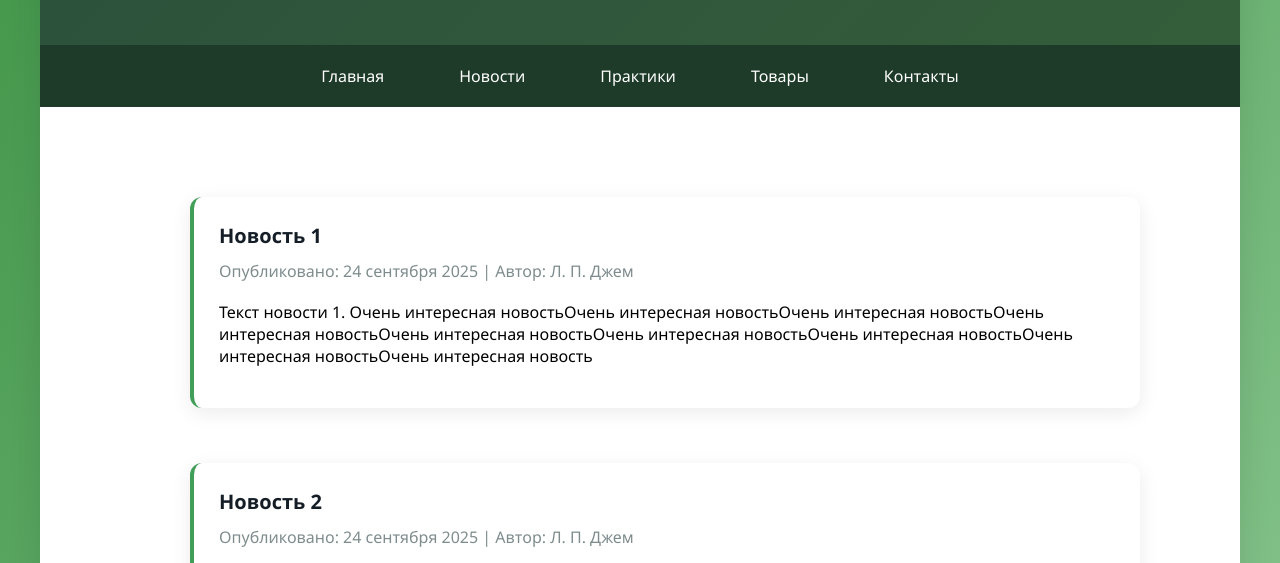
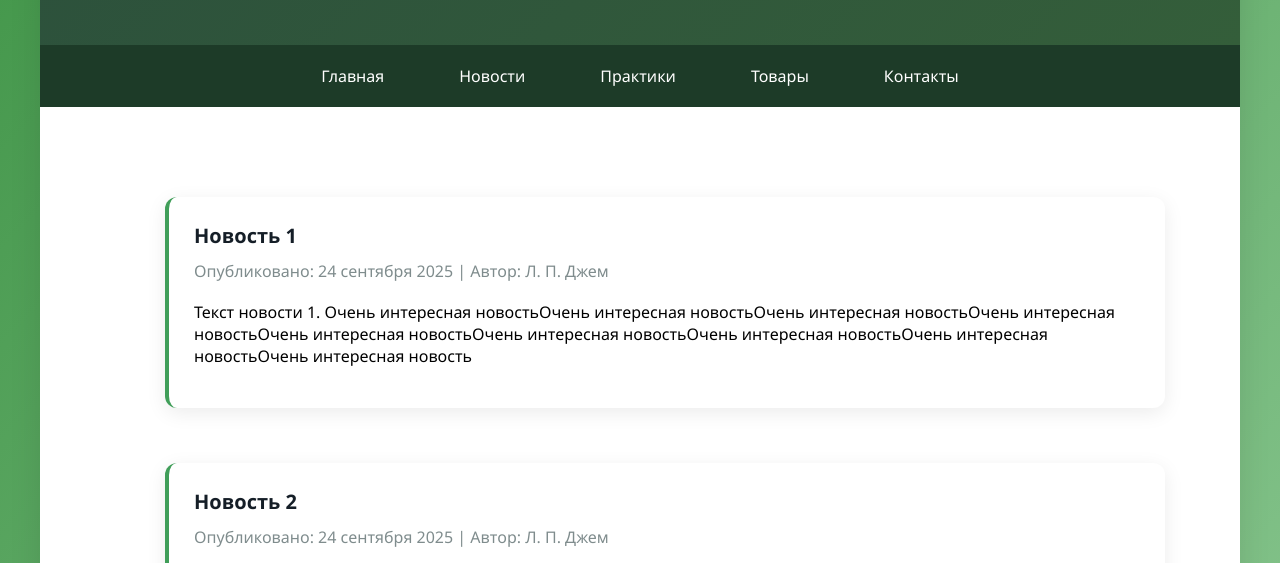
Before and after one commit to dzemlarisa/frontend-and-backend-practice, a plain HTML site: page pages/news.html in a window 1280 px wide. Shown: the part 166-729 px from the top of the page. Drawn offline with Linux system fonts and the light colour scheme.

Commit message:
исправление стиля для news

```diff
--- a/style/styles.css
+++ b/style/styles.css
@@ -201,9 +201,12 @@ main.content {
 /* ИЗМЕНЕНИЕ: Добавили CSS Grid для новостей */
 .news-grid {
  display: grid;
- grid-template-columns: repeat(auto-fit, minmax(1000px, 1fr));
+ grid-template-columns: 1fr;
  gap: 15px;
  margin: 20px 0;
+ max-width: 1000px;
+ margin-left: auto;
+ margin-right: auto;
 }
 .news-section {
 margin-top: 50px;
@@ -212,11 +215,13 @@ margin-left: 50px;
 .news-card {
  background: white; /* Белый фон карточки */
  padding: 25px; /* Внутренние отступы */
- margin: 20px 100px; /* Вертикальные отступы */
+ margin: 20px 0px; /* Вертикальные отступы */
  border-radius: 12px; /* Скругленные углы */
  box-shadow: 0 5px 20px rgba(0,0,0,0.08); /* Легкая тень */
  border-left: 4px solid #409e59; /* Синяя полоса слева */
  transition: transform 0.3s ease; /* Плавная анимация трансформации */
+ width: 100%;
+ box-sizing: border-box;
  }
  .news-title {
  font-size: 20px; /* Размер шрифта заголовка опыта */
```
